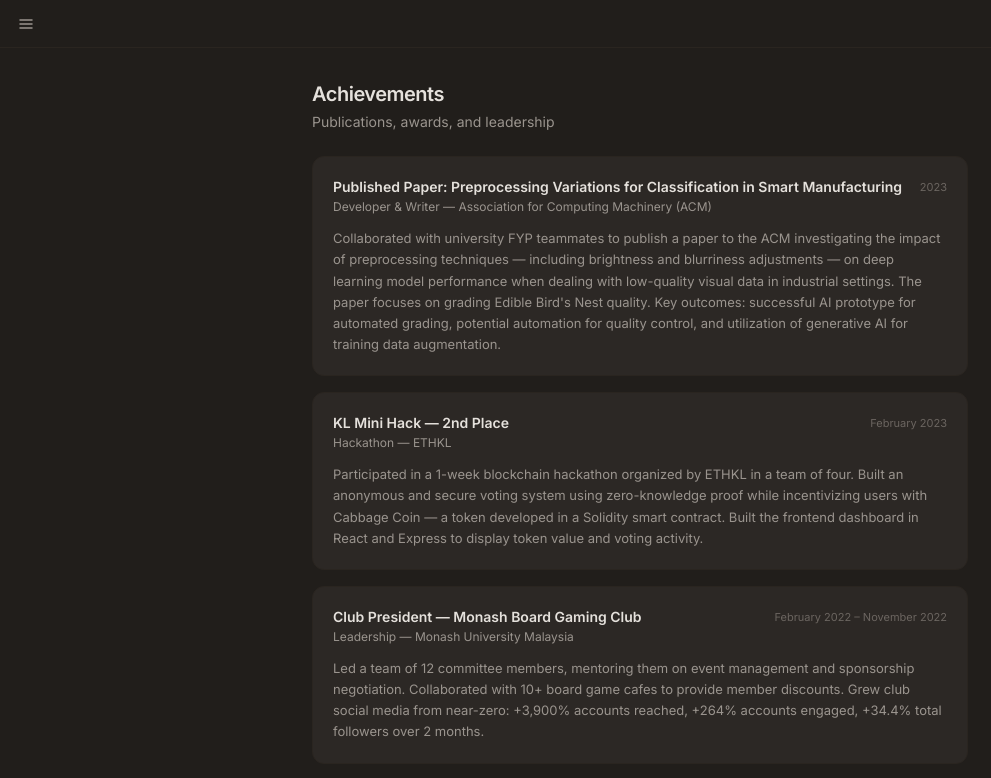
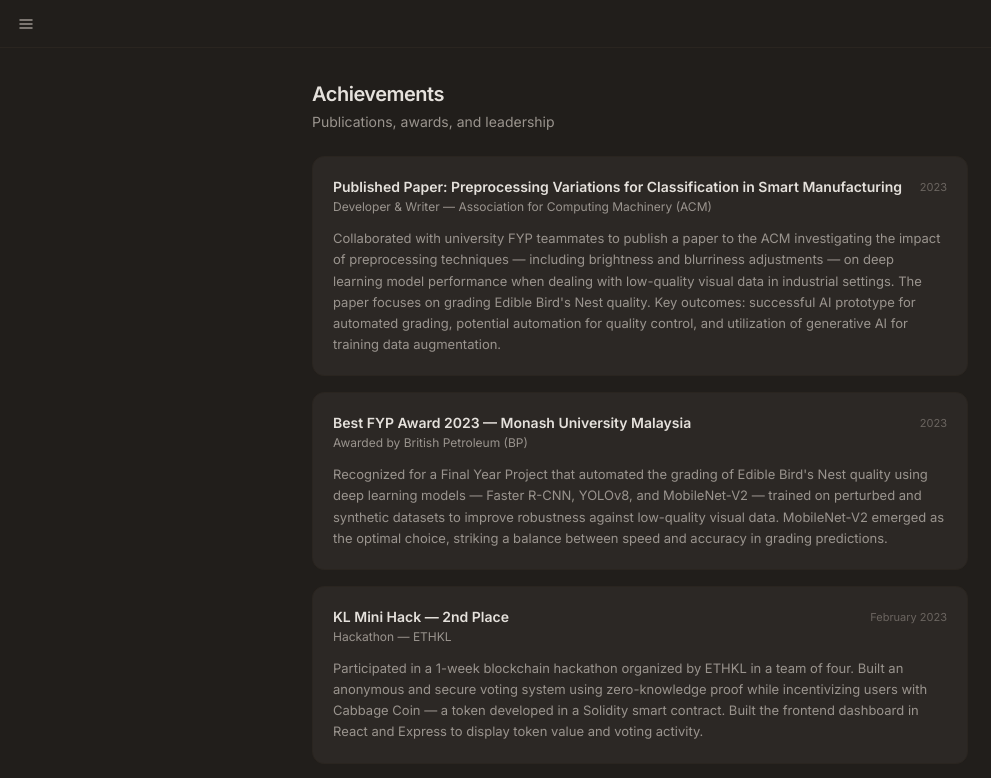
Before and after one commit to bonzonic/portfolio-2, a Next.js app: page /achievements in a window 1280 px wide. Shown: the top 778 px of the page, without its empty margins (0-991 px from the left). Built offline with nearby package versions, Linux system fonts and the light colour scheme.

Commit message:
feat: add category, links, and images to achievement data

```diff
--- a/src/app/data/achievements.ts
+++ b/src/app/data/achievements.ts
@@ -2,6 +2,8 @@ export interface AchievementLink {
   label: string;
   url: string;
 }
+
+export type AchievementCategory = "achievement" | "leadership";
 
 export interface Achievement {
   id: string;
@@ -9,7 +11,9 @@ export interface Achievement {
   subtitle: string;
   date: string;
   description: string;
-  link?: AchievementLink;
+  category: AchievementCategory;
+  image?: string;
+  links?: AchievementLink[];
 }
 
 export const achievements: Achievement[] = [
@@ -20,6 +24,20 @@ export const achievements: Achievement[] = [
     date: "2023",
     description:
       "Collaborated with university FYP teammates to publish a paper to the ACM investigating the impact of preprocessing techniques — including brightness and blurriness adjustments — on deep learning model performance when dealing with low-quality visual data in industrial settings. The paper focuses on grading Edible Bird's Nest quality. Key outcomes: successful AI prototype for automated grading, potential automation for quality control, and utilization of generative AI for training data augmentation.",
+    category: "achievement",
+    image: "/achievements/paper.png",
+    links: [{ label: "View on ACM Digital Library", url: "https://dl.acm.org/doi/10.1145/3611380.3629545" }],
+  },
+  {
+    id: "best-fyp-award",
+    title: "Best FYP Award 2023 — Monash University Malaysia",
+    subtitle: "Awarded by British Petroleum (BP)",
+    date: "2023",
+    description:
+      "Recognized for a Final Year Project that automated the grading of Edible Bird's Nest quality using deep learning models — Faster R-CNN, YOLOv8, and MobileNet-V2 — trained on perturbed and synthetic datasets to improve robustness against low-quality visual data. MobileNet-V2 emerged as the optimal choice, striking a balance between speed and accuracy in grading predictions.",
+    category: "achievement",
+    image: "/achievements/bp.png",
+    links: [{ label: "GitHub", url: "https://github.com/MCS04/MCS04-AI" }],
   },
   {
     id: "kl-mini-hack",
@@ -28,6 +46,12 @@ export const achievements: Achievement[] = [
     date: "February 2023",
     description:
       "Participated in a 1-week blockchain hackathon organized by ETHKL in a team of four. Built an anonymous and secure voting system using zero-knowledge proof while incentivizing users with Cabbage Coin — a token developed in a Solidity smart contract. Built the frontend dashboard in React and Express to display token value and voting activity.",
+    category: "achievement",
+    image: "/achievements/klminihack2023.png",
+    links: [
+      { label: "Demo", url: "https://bonzonic.github.io/KL-Mini-Hack" },
+      { label: "GitHub", url: "https://github.com/bonzonic/KL-Mini-Hack" },
+    ],
   },
   {
     id: "monash-board-gaming",
@@ -36,5 +60,6 @@ export const achievements: Achievement[] = [
     date: "February 2022 – November 2022",
     description:
       "Led a team of 12 committee members, mentoring them on event management and sponsorship negotiation. Collaborated with 10+ board game cafes to provide member discounts. Grew club social media from near-zero: +3,900% accounts reached, +264% accounts engaged, +34.4% total followers over 2 months.",
+    category: "leadership",
   },
 ];
```
